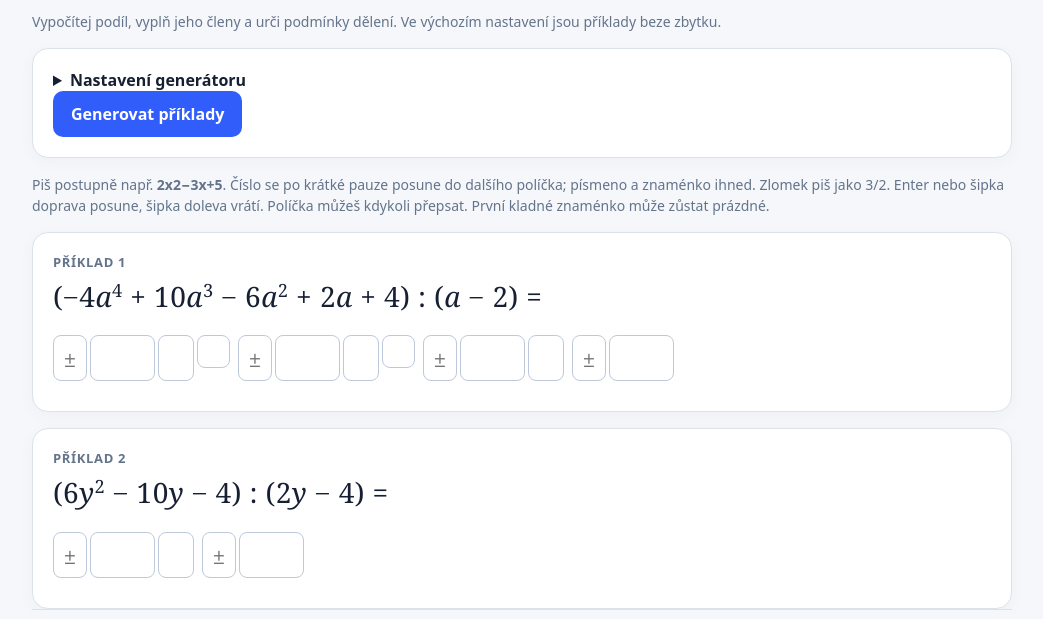
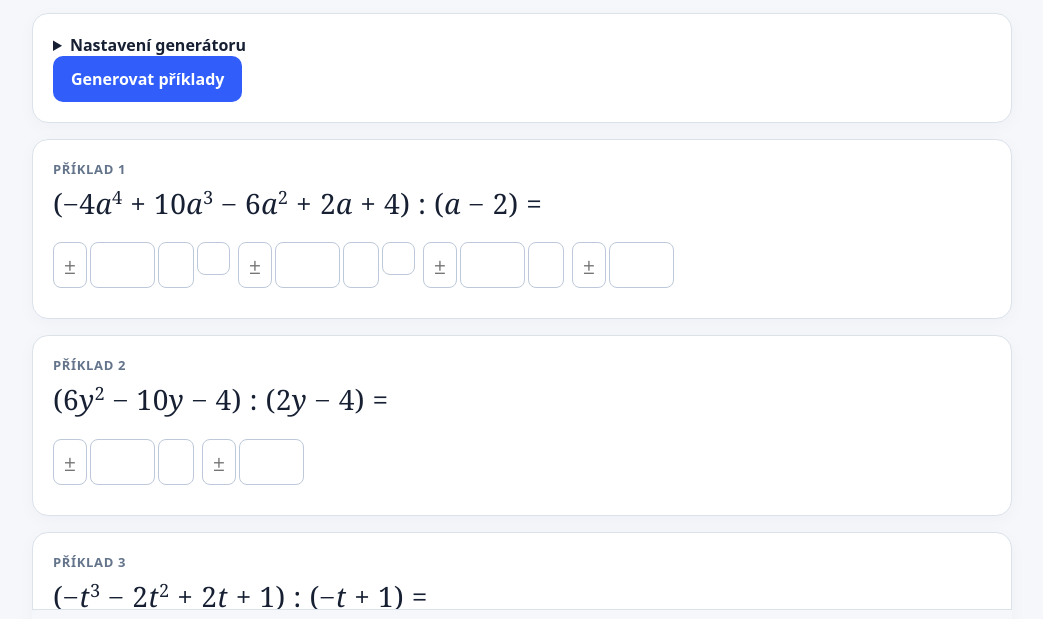
Before and after one commit to Berniocal/3A8, a plain HTML site: page deleni-mnohoclenu.html in a window 1280 px wide. Shown: the part 120-739 px from the top of the page, without its empty margins (118-1161 px from the left). Drawn offline with Linux system fonts and the light colour scheme.

Commit message:
Remove introductory and keyboard instruction paragraphs

```diff
--- a/deleni-mnohoclenu.html
+++ b/deleni-mnohoclenu.html
@@ -12,7 +12,7 @@
 <body><main>
 <a href="./">← Matematika 3A8</a>
 <h1>Dělení mnohočlenu mnohočlenem</h1>
-<p class="muted">Vypočítej podíl, vyplň jeho členy a urči podmínky dělení. Ve výchozím nastavení jsou příklady beze zbytku.</p>
+
 <section class="panel">
 <details><summary>Nastavení generátoru</summary>
 <div class="settings">
@@ -26,7 +26,7 @@
 </div></details>
 <div class="actions"><button id="generate">Generovat příklady</button><span id="settingsError" class="muted" role="alert"></span></div>
 </section>
-<p class="muted">Piš postupně např. <b>2x2−3x+5</b>. Číslo se po krátké pauze posune do dalšího políčka; písmeno a znaménko ihned. Zlomek piš jako 3/2. Enter nebo šipka doprava posune, šipka doleva vrátí. Políčka můžeš kdykoli přepsat. První kladné znaménko může zůstat prázdné.</p>
+
 <div id="exercises"></div>
 <section id="report" class="panel" aria-live="polite" hidden></section>
 <div class="checkpanel"><div class="actions"><button id="check">Zkontrolovat vše</button><button id="show" class="secondary">Zobrazit / skrýt řešení</button><span id="progress" class="muted"></span></div></div>
```
